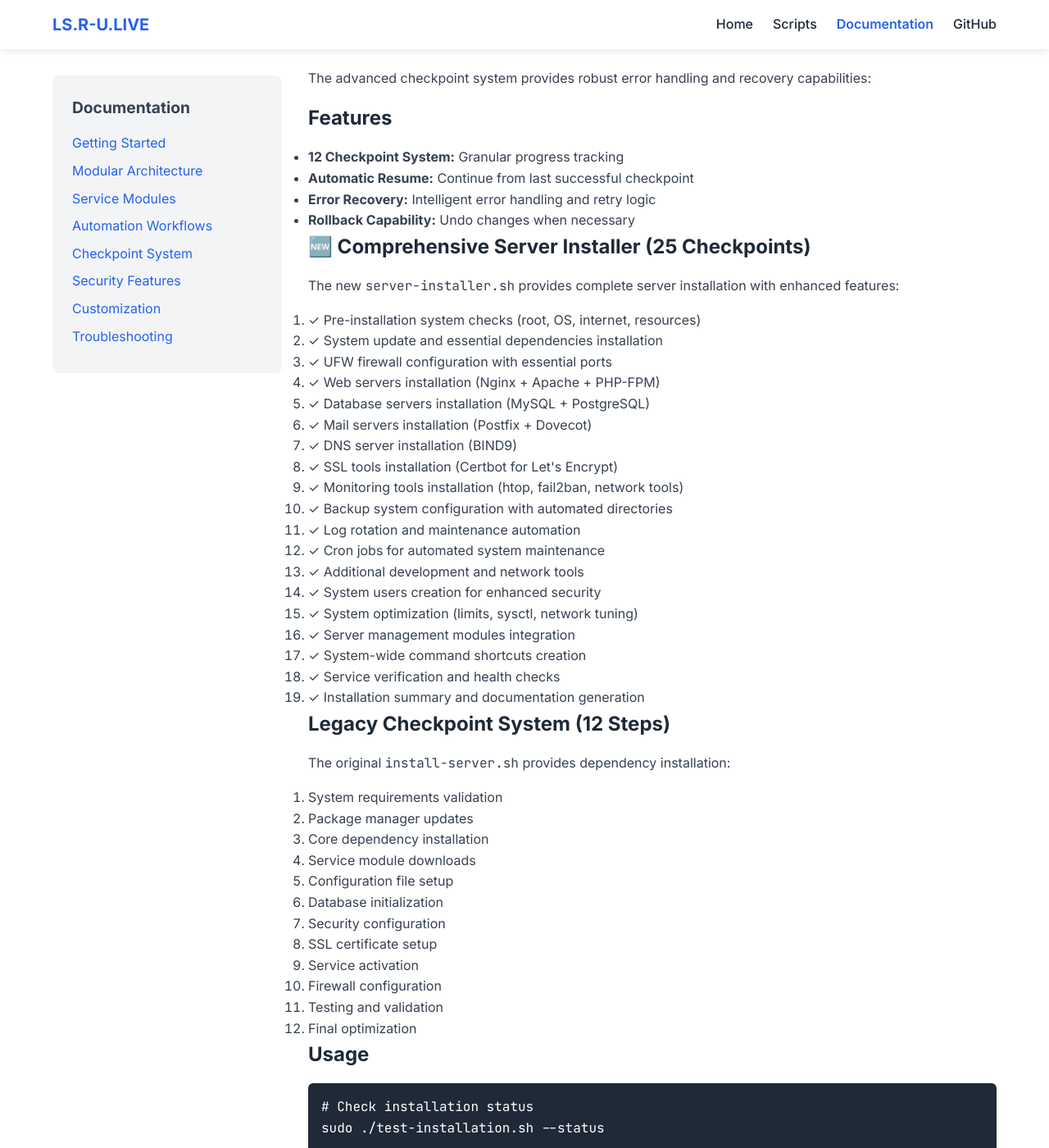
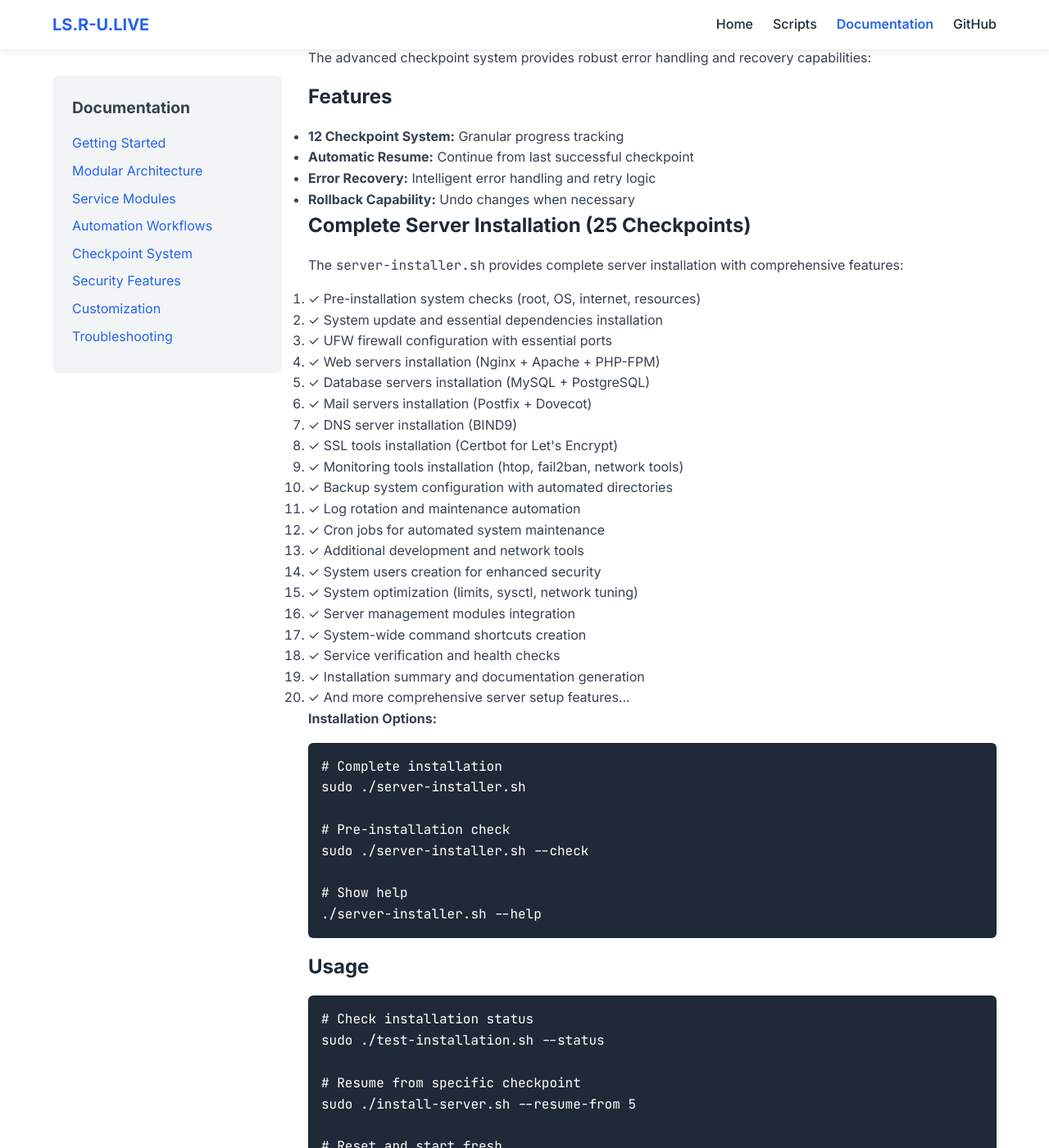
Before and after one commit to anshulyadav32/linux-server, a Jekyll site: the page website/docs/index.html, which Jekyll copies as it is, in a window 1280 px wide and 1400 px high, scrolled down 3524 px. Shown: the whole window at 82% size. Built offline with Jekyll 4.4.1, drawn with Linux system fonts in a browser that asks for light colours; a script that is not in the unit is left out; some of the changed text lies outside the part shown.

Commit message:
docs: Streamline to show only comprehensive server-installer.sh
🎯 STREAMLINED DOCUMENTATION:

README.md:
✅ Removed all references to legacy install-server.sh installer
✅ Updated installation system to focus on server-installer.sh only
✅ Simplified manual installation steps to use only comprehensive installer
✅ Updated project structure to show server-installer.sh as primary tool
✅ Streamlined installation management section with server installer options
✅ Updated troubleshooting section to use server-installer.sh commands
✅ Removed confusing multiple installer options

WEBSITE UPDATES:

website/index.html:
🚀 Updated section title to 'Complete Server Installation'
✅ Removed 'NEW' labels and focused on comprehensive installer
✅ Enhanced description to emphasize complete server stack
✅ Simplified installation options presentation

website/docs/index.html:
📖 Renamed section to 'Installation Methods' for clarity
✅ Removed legacy installer documentation and references
✅ Updated core components to show only server-installer.sh
✅ Streamlined checkpoint documentation to focus on 25-step process
✅ Added comprehensive feature list for server installer
✅ Simplified installation options and commands

KEY IMPROVEMENTS:
🎯 Single, clear installation path using server-installer.sh
📋 Eliminated confusion between multiple installers
🚀 Focused messaging on comprehensive 25-checkpoint installation
📚 Cleaner documentation structure without legacy references
💡 Better user experience with single recommended approach

Users now have a clear, single path to install the complete server
management system using the comprehensive server-installer.sh tool.

```diff
--- a/website/docs/index.html
+++ b/website/docs/index.html
@@ -60,10 +60,10 @@
                         <li>Minimum 1GB RAM and 10GB disk space</li>
                     </ul>
 
-                    <h3>Quick Installation</h3>
-                    <p>Choose your installation method:</p>
+                    <h3>Installation Methods</h3>
+                    <p>Choose your preferred installation method:</p>
 
-                    <h4>🚀 NEW: Comprehensive Server Installer (Recommended)</h4>
+                    <h4>🚀 Comprehensive Server Installer (Recommended)</h4>
                     <pre><code>git clone https://github.com/anshulyadav32/linux-setup.git
 cd linux-setup
 sudo ./server-installer.sh</code></pre>
@@ -83,8 +83,7 @@ sudo ./server-installer.sh</code></pre>
                     <ul>
                         <li><strong>common.sh</strong>: Shared library with utility functions</li>
                         <li><strong>interdependent.sh</strong>: Automation workflow orchestrator</li>
-                        <li><strong>server-installer.sh</strong>: 🚀 NEW: Comprehensive server installer with 25 checkpoints</li>
-                        <li><strong>install-server.sh</strong>: Legacy dependency installer with 12 checkpoints</li>
+                        <li><strong>server-installer.sh</strong>: Complete server installer with 25 comprehensive checkpoints</li>
                         <li><strong>test-installation.sh</strong>: System testing and validation tool</li>
                     </ul>
 
@@ -187,8 +186,8 @@ sudo ./server-installer.sh</code></pre>
                         <li><strong>Rollback Capability:</strong> Undo changes when necessary</li>
                     </ul>
 
-                    <h3>🆕 Comprehensive Server Installer (25 Checkpoints)</h3>
-                    <p>The new <code>server-installer.sh</code> provides complete server installation with enhanced features:</p>
+                    <h3>Complete Server Installation (25 Checkpoints)</h3>
+                    <p>The <code>server-installer.sh</code> provides complete server installation with comprehensive features:</p>
                     <ol>
                         <li>✓ Pre-installation system checks (root, OS, internet, resources)</li>
                         <li>✓ System update and essential dependencies installation</li>
@@ -209,24 +208,18 @@ sudo ./server-installer.sh</code></pre>
                         <li>✓ System-wide command shortcuts creation</li>
                         <li>✓ Service verification and health checks</li>
                         <li>✓ Installation summary and documentation generation</li>
+                        <li>✓ And more comprehensive server setup features...</li>
                     </ol>
 
-                    <h3>Legacy Checkpoint System (12 Steps)</h3>
-                    <p>The original <code>install-server.sh</code> provides dependency installation:</p>
-                    <ol>
-                        <li>System requirements validation</li>
-                        <li>Package manager updates</li>
-                        <li>Core dependency installation</li>
-                        <li>Service module downloads</li>
-                        <li>Configuration file setup</li>
-                        <li>Database initialization</li>
-                        <li>Security configuration</li>
-                        <li>SSL certificate setup</li>
-                        <li>Service activation</li>
-                        <li>Firewall configuration</li>
-                        <li>Testing and validation</li>
-                        <li>Final optimization</li>
-                    </ol>
+                    <h4>Installation Options:</h4>
+                    <pre><code># Complete installation
+sudo ./server-installer.sh
+
+# Pre-installation check
+sudo ./server-installer.sh --check
+
+# Show help
+./server-installer.sh --help</code></pre>
 
                     <h3>Usage</h3>
                     <pre><code># Check installation status
```
Also changed, not shown: other parts of website/docs/index.html (+1 -1 lines), website/index.html (+4 -3 lines), README.md.
